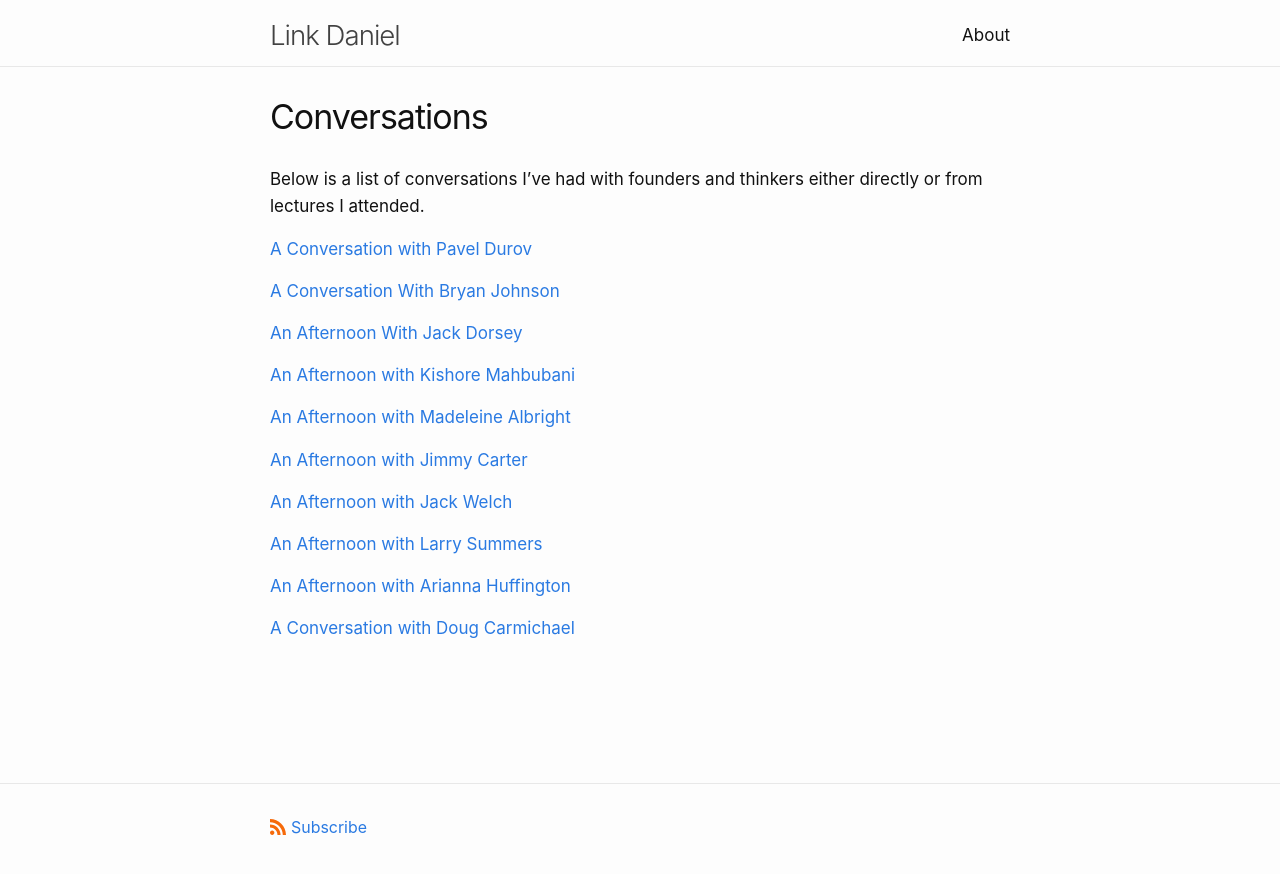
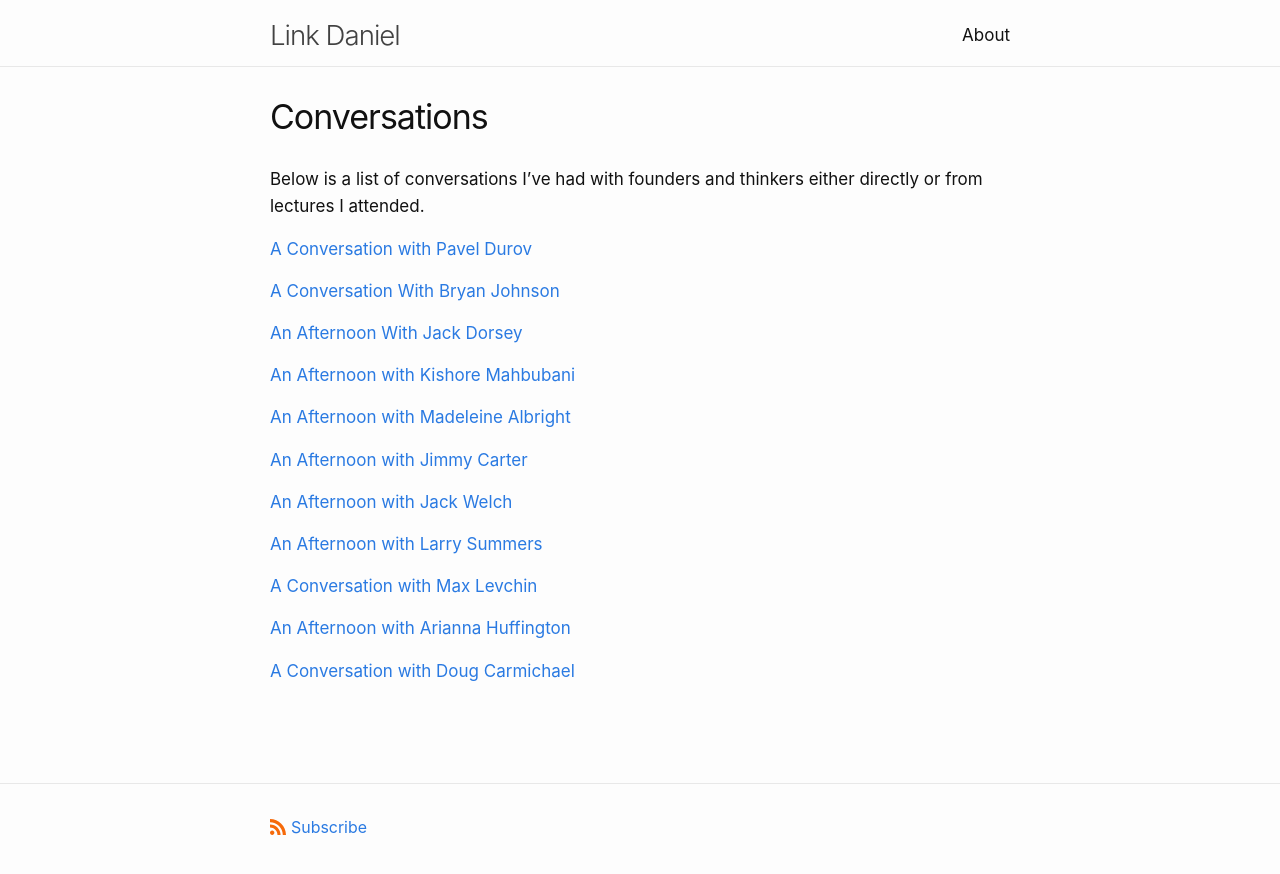
Before and after one commit to link-daniel/link.github.io, a Jekyll site: the page built from conversations.md, in a window 1280 px wide. Shown: the top 874 px of the page. Built offline with Jekyll 4.4.1, drawn with Linux system fonts in a browser that asks for light colours.

Commit message:
Update conversations.md

```diff
--- a/conversations.md
+++ b/conversations.md
@@ -30,6 +30,9 @@ Below is a list of conversations I've had with founders and thinkers either dire
 [An Afternoon with Larry Summers](/larrysummers)
 <br>
 
+[A Conversation with Max Levchin](/maxlevchin)
+<br>
+
 [An Afternoon with Arianna Huffington](/ariannahuffington)
 <br>
 
```
